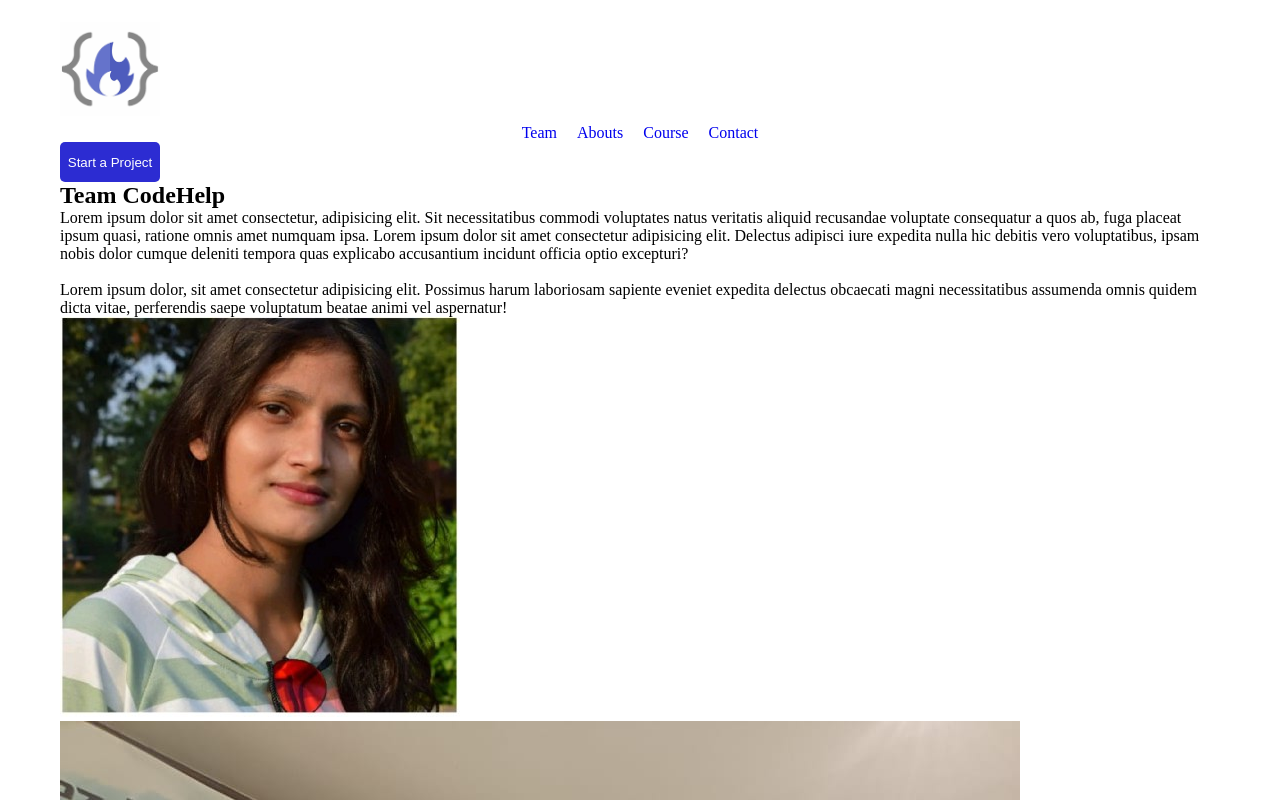
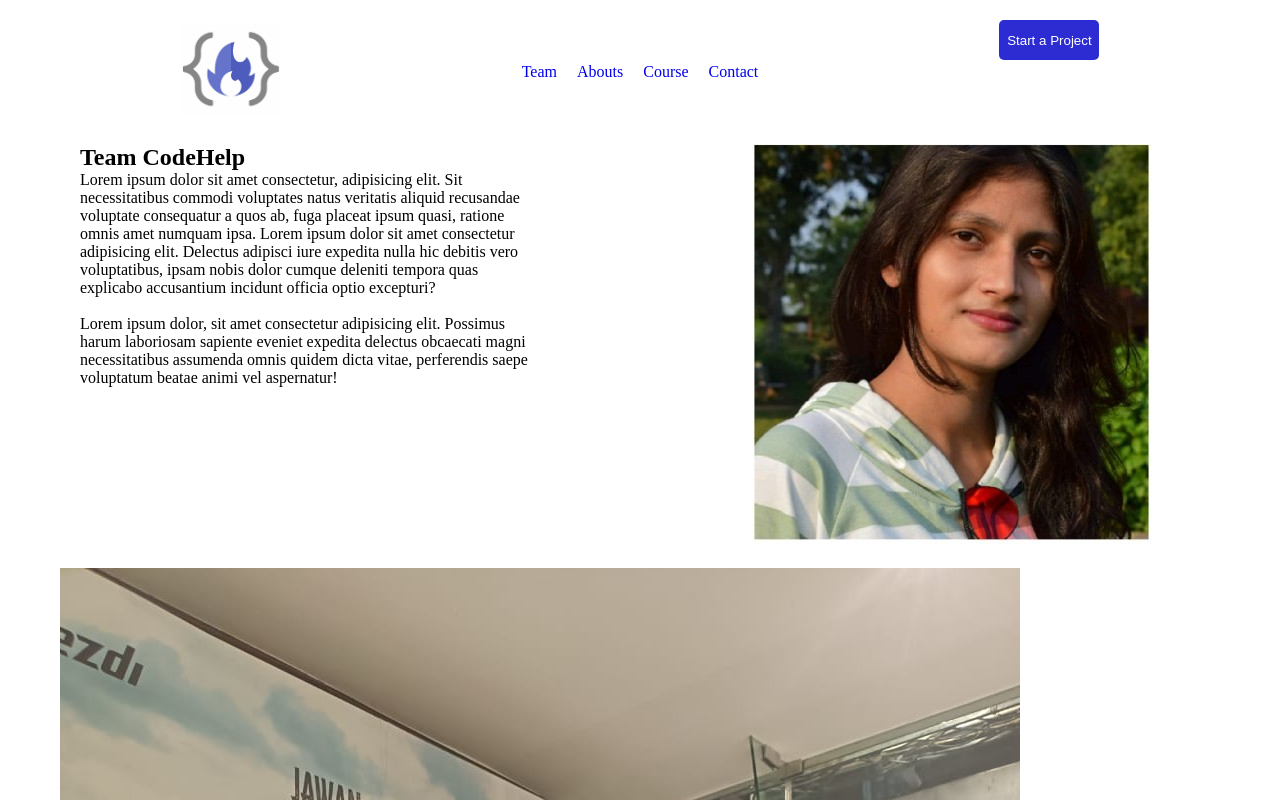
Before and after one commit to shagufa-anjum1/Team-codeHelp, a plain HTML site: page intex.html in a window 1280 px wide. Drawn offline with Linux system fonts and the light colour scheme.

Commit message:
Commit 5

```diff
--- a/intex.html
+++ b/intex.html
@@ -10,7 +10,7 @@
 <body>
     <div class="wrapper">
         <div class="container">
-            <nav class="navbar">
+            <div class="navbar">
                 <div class="logo1">
                     <img src="Codehelp logo.png" alt="" class="logo">
                 </div>
@@ -23,7 +23,7 @@
                 <div class="btn">
                     <button>Start a Project</button>
                 </div>
-            </nav>
+            </div>
             <section>
                 <div class="first_container">
                     <div class="first_container_left">
--- a/style.css
+++ b/style.css
@@ -16,6 +16,7 @@
 }
 .logo1{
     left: 0;
+    justify-self: self-start;
 }
 .logo{
     height: 100px;
@@ -26,12 +27,14 @@
     justify-content: center;
     align-items: center;
     gap : 20px ;
+    justify-self: center;
+    justify-content: space-between;
 }
 a{
     text-decoration: none;
 }
 .btn{
-    align-items: end;
+    justify-self: end;
 }
 button{
     background-color: rgb(44, 44, 210);
@@ -40,9 +43,29 @@ button{
     width: 100px;
     border: none;
     border-radius: 5px;
-    justify-content: end;
+
 }
 .navbar{
     display: flex;
-    flex-direction: column;
+    flex-wrap: wrap;
+    justify-content: space-around;
 }
+.first_container{
+    height: 50%;
+    margin: 0 auto;
+    padding: 20px;
+    display: flex;
+    /* flex-wrap: wrap; */
+    justify-content: space-between;
+
+}
+.first_container_left{
+    height: 100%;
+    width: 40%;
+}
+.first_container_right{
+    height: 100%;
+    width: 40%;
+    border-radius: 5px;
+
+}
```
